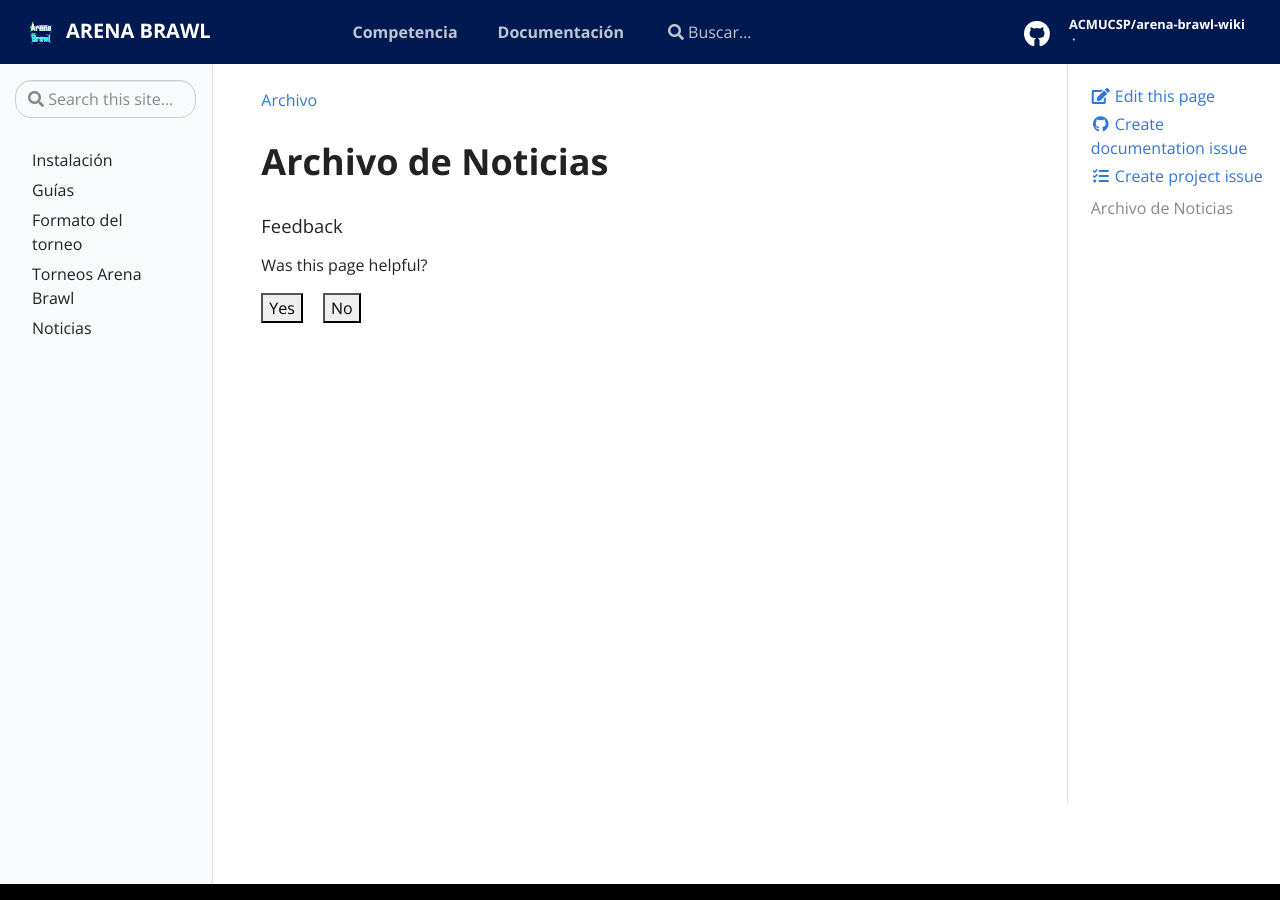
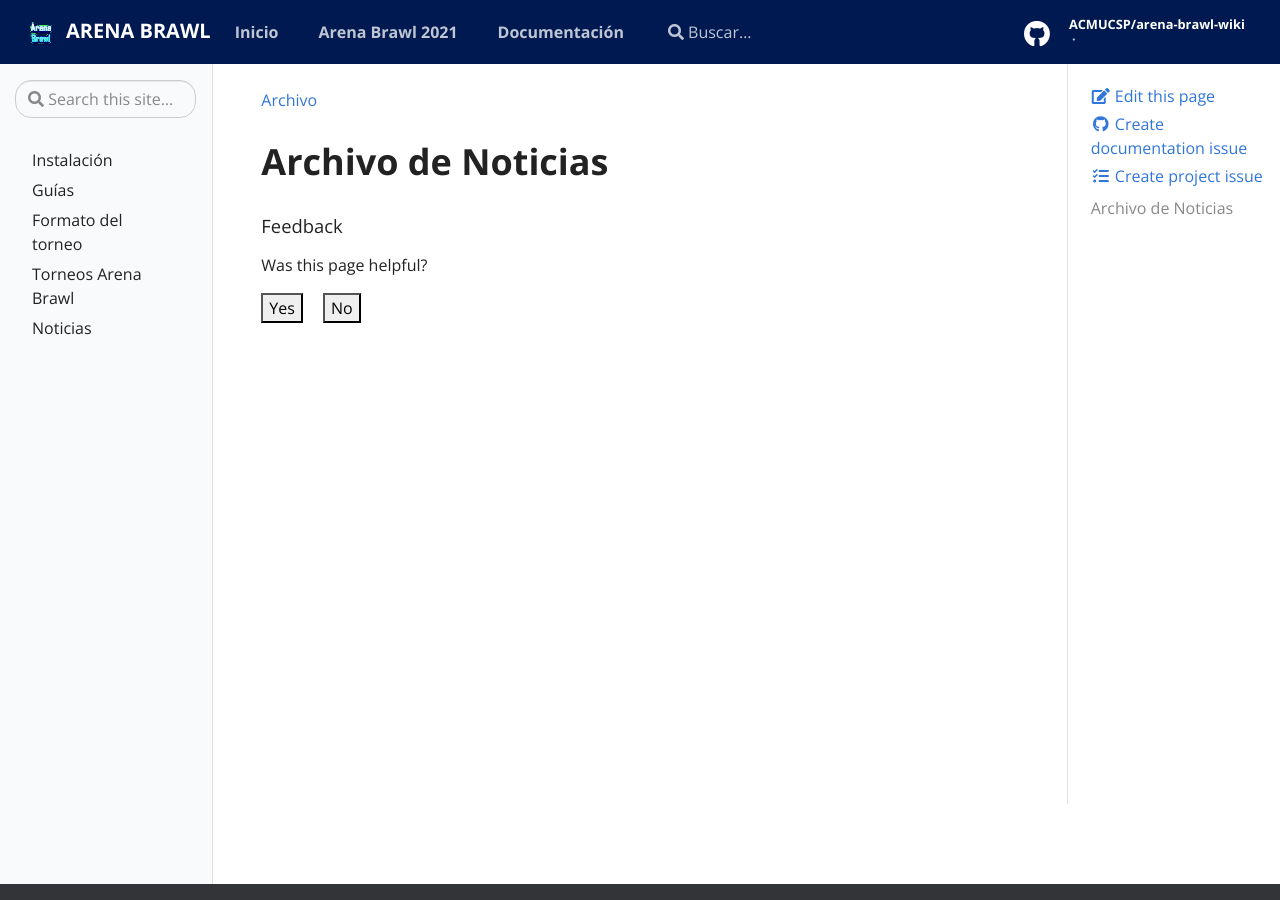
Before and after one commit to ACMUCSP/arena-brawl-wiki, a Jekyll site: the page built from pages/archive.md, in a window 1280 px wide and 900 px high. Built offline with Jekyll 4.4.1, drawn with Linux system fonts in a browser that asks for light colours; some of the changed text lies outside the part shown.

```diff
--- a/_config.yml
+++ b/_config.yml
@@ -15,6 +15,11 @@ repo: "https://github.com/ACMUCSP/arena-brawl-wiki"
 github_user: "ACMUCSP"
 github_repo: "arena-brawl-wiki"
 github_branch: "master"
+
+facebook: "UCSPACM"
+instagram: "ucsp_acm"
+youtube: "channel/UCeSLZcwdzf_36l7gOlCYL9A"
+email: "acm@ucsp.edu.pe"
 
 # Should there be feedback buttons at the bottom of pages?
 feedback: true
--- a/_data/navigation.yml
+++ b/_data/navigation.yml
@@ -1,4 +1,6 @@
-- title: Competencia
+- title: Inicio
+  url: acmucsp
+- title: Arena Brawl 2021
   url: event
 - title: Documentación
   url: docs
--- a/_includes/footer.html
+++ b/_includes/footer.html
@@ -4,23 +4,41 @@
       <div class="col-6 col-sm-4 text-xs-center order-sm-2">
 
         <ul class="list-inline mb-0">
-  {% if site.twitter %}
-  <li class="list-inline-item mx-2 h3" data-toggle="tooltip" data-placement="top" title="" aria-label="Twitter" data-original-title="Twitter">
-    <a class="text-white" target="_blank" href="https://twitter.com/{{ site.twitter }}">
-      <i class="fab fa-twitter"></i>
+
+
+          {%- if site.facebook -%}
+          <li class="list-inline-item mx-2 h3" data-toggle="tooltip" data-placement="top" title="" aria-label="facebook"
+            data-original-title="Twitter">
+            <a class="text-white" target="_blank" href="https://facebook.com/{{ site.facebook }}">
+              <i class="fab fa-facebook"></i>
             </a>
-  </li>{% endif %}
-  {% if site.linkedin %}
-  <li class="list-inline-item mx-2 h3" data-toggle="tooltip" data-placement="top" title="" aria-label="LinkedIn" data-original-title="LinkedIn">
-    <a class="text-white" target="_blank" href="https://linkedin.com/in/{{ site.linkedin }}">
-      <i class="fab fa-linkedin"></i>
+          </li>
+          {% endif %}
+
+          {%- if site.instagram -%}
+          <li class="list-inline-item mx-2 h3" data-toggle="tooltip" data-placement="top" title="" aria-label="instagram"
+            data-original-title="instagram">
+            <a class="text-white" target="_blank" href="https://instagram.com/{{ site.instagram }}">
+              <i class="fab fa-instagram"></i>
             </a>
-  </li>{% endif %}
+          </li>
+          {% endif %}
+
+          {%- if site.youtube -%}
+          <li class="list-inline-item mx-2 h3" data-toggle="tooltip" data-placement="top" title="" aria-label="youtube"
+            data-original-title="youtube">
+            <a class="text-white" target="_blank" href="https://youtube.com/{{ site.youtube }}">
+              <i class="fab fa-youtube"></i>
+            </a>
+          </li>
+          {% endif %}
+
         </ul>
       </div>
       <div class="col-6 col-sm-4 text-right text-xs-center order-sm-3">
         <ul class="list-inline mb-0">
-  <li class="list-inline-item mx-2 h3" data-toggle="tooltip" data-placement="top" title="" aria-label="GitHub" data-original-title="GitHub">
+          <li class="list-inline-item mx-2 h3" data-toggle="tooltip" data-placement="top" title="" aria-label="GitHub"
+            data-original-title="GitHub">
             <a class="text-white" target="_blank" href="{{ site.repo }}">
               <i class="fab fa-github"></i>
             </a>
@@ -29,8 +47,9 @@
       </div>
       <div class="col-12 col-sm-4 text-center py-2 order-sm-2">
         <small class="text-white">© 2021 {{ site.author }} All Rights Reserved</small>
-  {% if site.privacy %}<small class="ml-1"><a href="{{ site.privacy }}" target="_blank">Privacy Policy</a></small>{% endif %}
-  <p class="mt-2"><a href="/about/">About Docsy</a></p>
+        {% if site.privacy %}<small class="ml-1"><a href="{{ site.privacy }}" target="_blank">Privacy
+            Policy</a></small>{% endif %}
+        <p class="mt-2"><a href="/about/">About Docs</a></p>
       </div>
     </div>
   </div>
```
Also changed, not shown: pages/acmucsp.md (added, +6 -0 lines), assets/css/main.css. Lines whose indentation alone changed are shown as unchanged.
